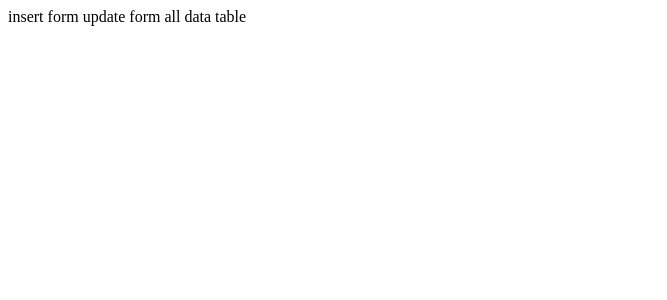
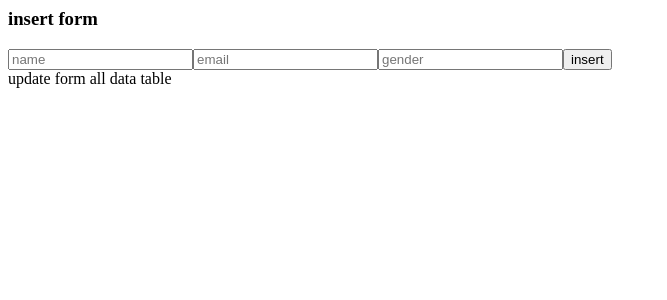
Before and after one commit to nasagaurav/react-l-topic4, a React (Create React App) app: page / in a window 1280 px wide. Shown: the top 300 px of the page, without its empty margins (0-667 px from the left). Built offline with nearby package versions, Linux system fonts and the light colour scheme.

Commit message:
added instr form and events

```diff
--- a/src/App.js
+++ b/src/App.js
@@ -1,14 +1,32 @@
-import React from "react";
+import React, { useState } from 'react';
+import axios from 'axios';
+
 // crud
 // create[post],read[get],update[patch/put],delete[delete]
 
 export default function App() {
+  const [ob1, setob1] = useState({ name: '', email: '', gender: '' });
+  const handleChange1 = (e) => {
+    console.log(e.target.placeholder, e.target.value);
+  };
+  const _insert = () => {
+    // post request
+    const url = `https://my-project-1-22dd3-default-rtdb.firebaseio.com/users.json`;
+  };
   return (
     <div>
-     insert form
-     update form
-     all data
-     table
+      <div>
+        <h3>insert form</h3>
+        <input placeholder="name" value={ob1.name} onChange={handleChange1} />
+        <input placeholder="email" value={ob1.email} onChange={handleChange1} />
+        <input
+          placeholder="gender"
+          value={ob1.gender}
+          onChange={handleChange1}
+        />
+        <button onClick={_insert}>insert</button>
+      </div>
+      update form all data table
     </div>
   );
 }
```
